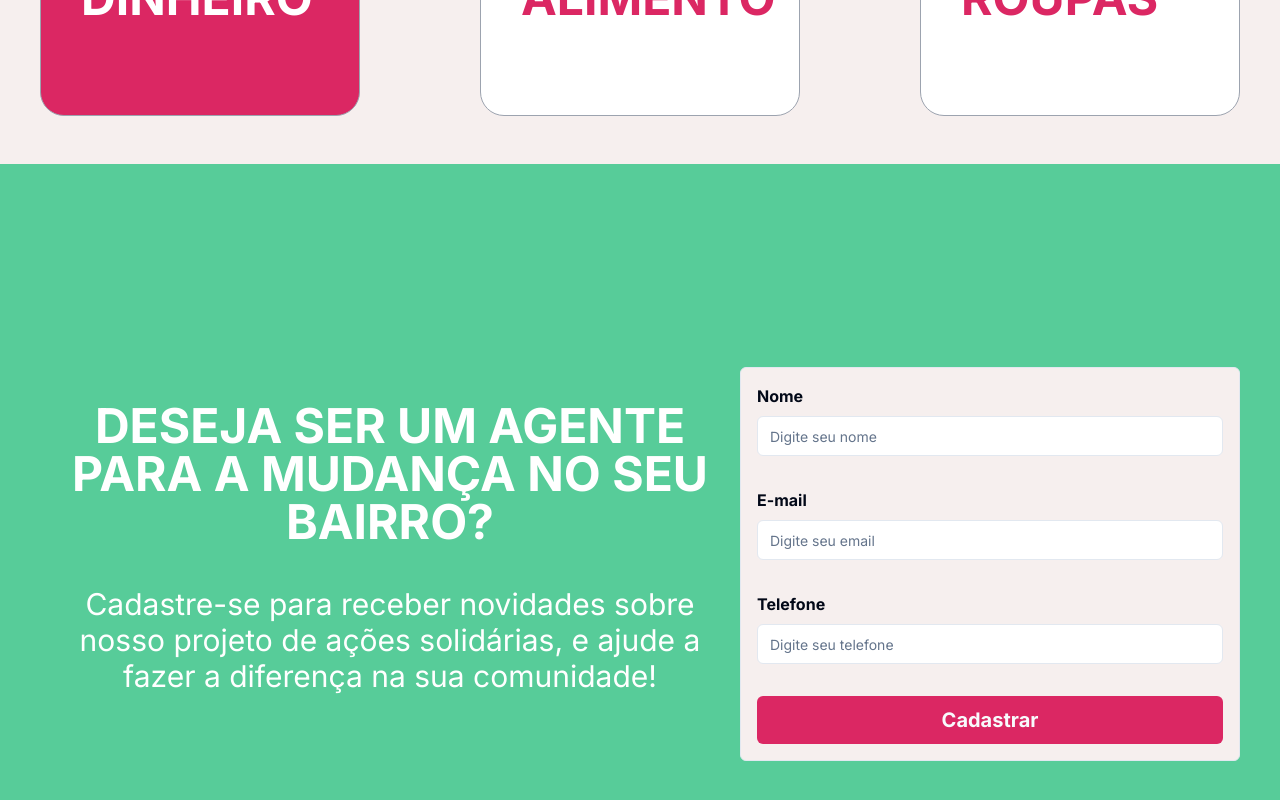
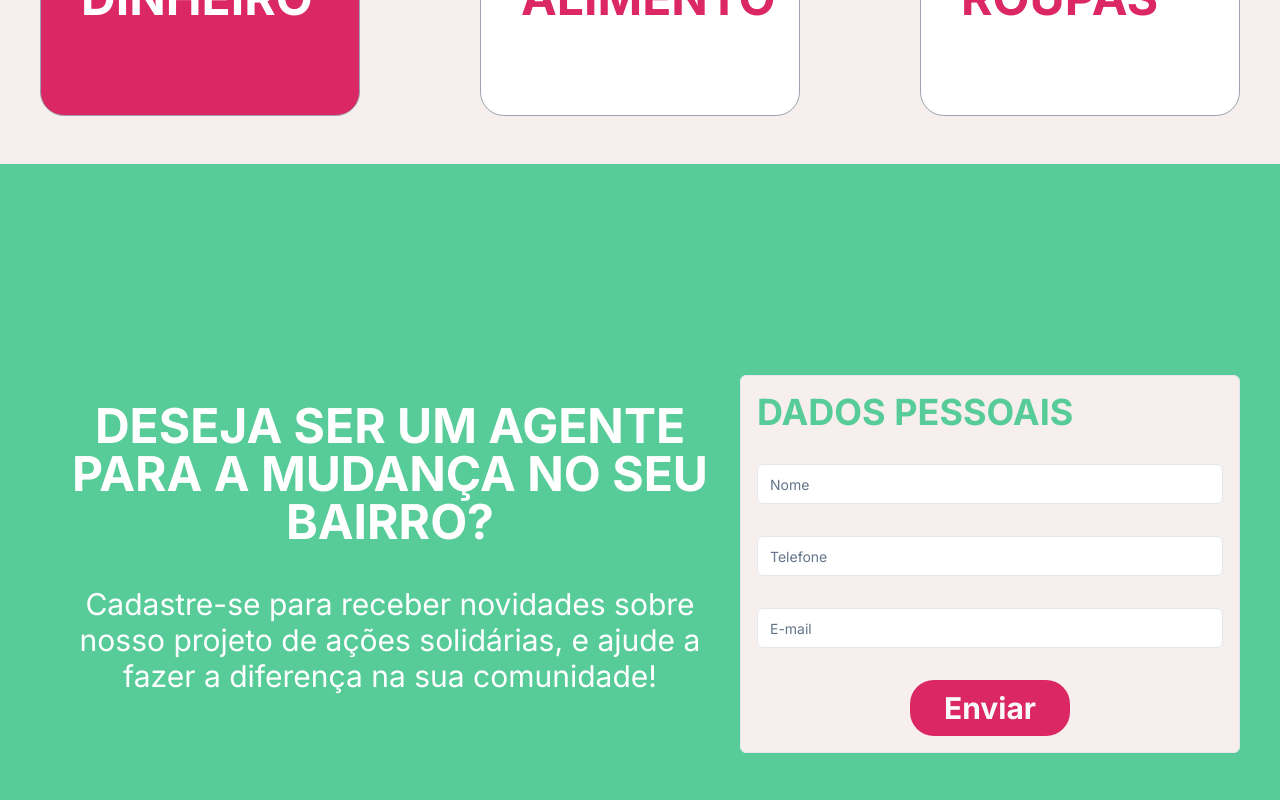
Before and after one commit to diegofmsantos/conexao-solidaria, a Next.js app: page / in a window 1280 px wide. Shown: the part 2536-3336 px from the top of the page. Built offline with nearby package versions, Linux system fonts and the light colour scheme.

Commit message:
ajustes form

```diff
--- a/src/app/components/Contato.tsx
+++ b/src/app/components/Contato.tsx
@@ -36,32 +36,19 @@ export const Contato = () => {
     return (
         <div className="flex flex-col justify-center py-10 items-center px-4 min-h-screen w-screen bg-[#57CC99] md:px-10 xl:justify-around xl:flex-row">
             <div className="max-w-[700px] flex flex-col gap-4 mb-8 xl:gap-10">
-                <div className="text-4xl text-white font-bold text-center md:text-5xl">DESEJA SER UM AGENTE PARA A MUDANÇA NO SEU BAIRRO?</div>
+                <div className="text-4xl text-white font-bold text-center  leading-snug md:text-5xl">DESEJA SER UM AGENTE PARA A MUDANÇA NO SEU BAIRRO?</div>
                 <div className="text-2xl text-white text-center md:text-3xl">Cadastre-se para receber novidades sobre nosso projeto de ações solidárias, e ajude  a fazer a diferença na sua comunidade!</div>
             </div>
             <Form {...form}>
                 <form onSubmit={form.handleSubmit(onSubmit)} className="flex-1 p-4 border rounded-md flex flex-col gap-8 bg-[#F6EFEE] w-72 max-w-[700px] min-[400px]:min-w-[390px] xl:w-[500px]">
+                    <div className="text-2xl font-bold text-[#57CC99] md:text-4xl">DADOS PESSOAIS</div>
                     <FormField
                         control={form.control}
                         name="nome"
                         render={({ field }) => (
                             <FormItem>
-                                <FormLabel className="font-bold text-md">Nome</FormLabel>
                                 <FormControl>
-                                    <Input placeholder="Digite seu nome" {...field} />
-                                </FormControl>
-                                <FormMessage />
-                            </FormItem>
-                        )}
-                    />
-                    <FormField
-                        control={form.control}
-                        name="email"
-                        render={({ field }) => (
-                            <FormItem>
-                                <FormLabel className="font-bold text-md">E-mail</FormLabel>
-                                <FormControl>
-                                    <Input placeholder="Digite seu email" {...field} />
+                                    <Input placeholder="Nome" {...field} />
                                 </FormControl>
                                 <FormMessage />
                             </FormItem>
@@ -73,17 +60,28 @@ export const Contato = () => {
                         render={({ field }) => {
                             return (
                                 <FormItem>
-                                    <FormLabel className="font-bold text-md">Telefone</FormLabel>
                                     <FormControl>
                                         <Input
-                                            placeholder="Digite seu telefone" {...field} />
+                                            placeholder="Telefone" {...field} />
                                     </FormControl>
                                     <FormMessage />
                                 </FormItem>
                             )
                         }}
                     />
-                    <Button type="submit" className="bg-[#DB2763] text-xl font-bold h-12">Cadastrar</Button>
+                    <FormField
+                        control={form.control}
+                        name="email"
+                        render={({ field }) => (
+                            <FormItem>
+                                <FormControl>
+                                    <Input placeholder="E-mail" {...field} />
+                                </FormControl>
+                                <FormMessage />
+                            </FormItem>
+                        )}
+                    />
+                    <Button type="submit" className="bg-[#DB2763] text-3xl font-bold m-auto rounded-3xl w-40 h-14">Enviar</Button>
                 </form>
             </Form>
         </div>
--- a/src/app/components/QuemSomos.tsx
+++ b/src/app/components/QuemSomos.tsx
@@ -2,7 +2,7 @@ import Image from "next/image";
 
 export const QuemSomos = () => {
     return (
-        <div className="w-screen min-h-screen flex flex-col gap-10 justify-between items-center px-4 py-10 bg-[#57CC99] xl:flex-row xl:px-20 md:px-14">
+        <div className="w-screen min-h-screen flex flex-col gap-14 min-[375px]:gap-0 justify-between items-center px-4 py-10 bg-[#57CC99] xl:flex-row xl:px-20 md:px-14">
             <div className="max-w-[670px] min-h-[500px] flex justify-center items-baseline leading-snug text-xl text-white font-bold text-justify break-words hyphens-auto md:text-2xl xl:text-3xl">
                 Com o firme compromisso de conectar voluntários, organizações e beneficiários, a equipe do curso de
                 Programador de Sistemas do Senac-PE criou este projeto para oferecer maior visibilidade às ações solidárias.
```
